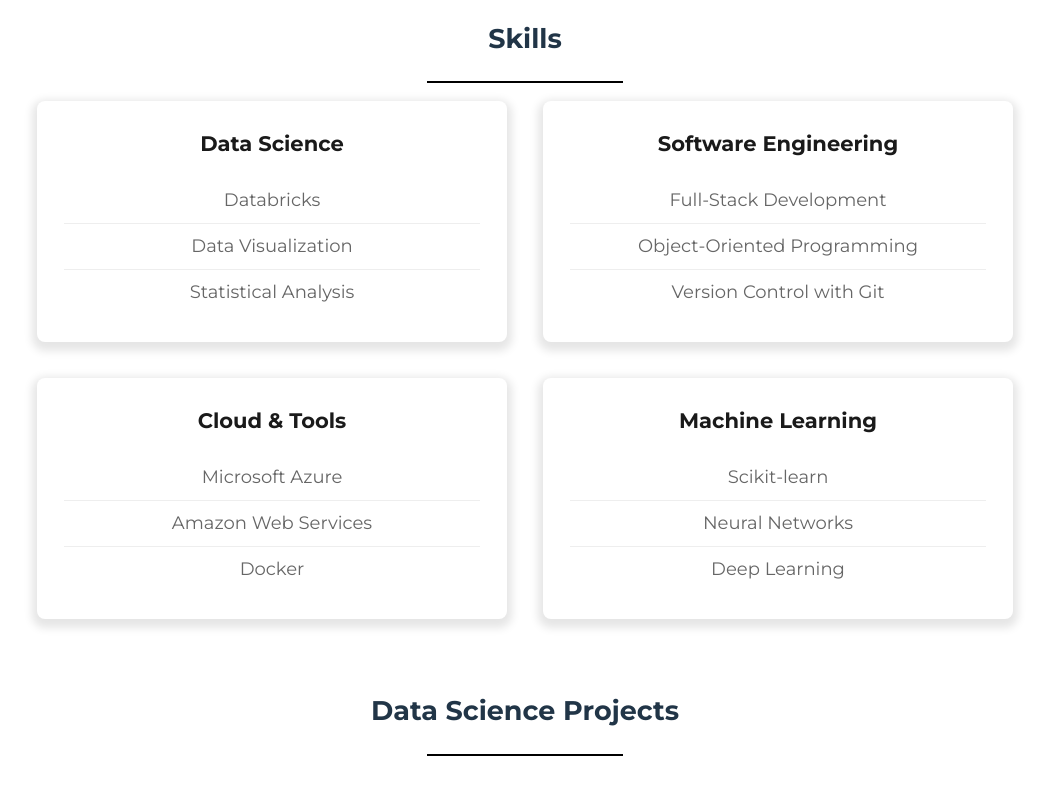
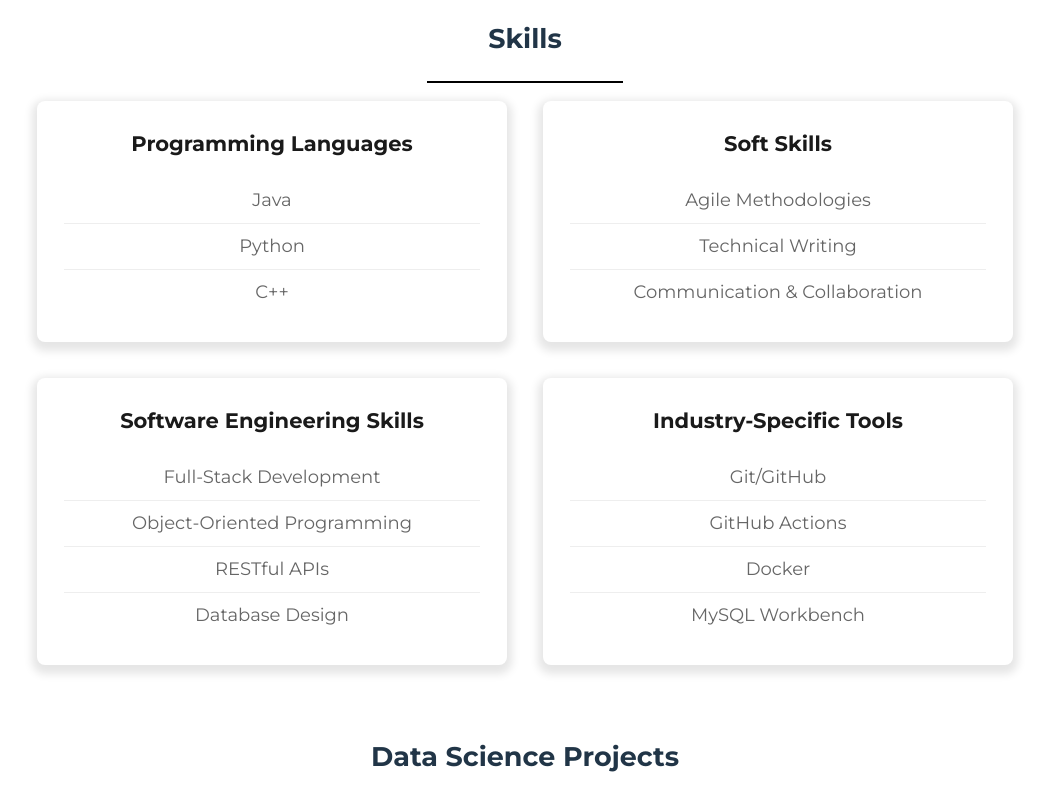
Before and after one commit to Jokocak/MyReactivePortfolio, a React (Vite) app in the folder my-reactive-portfolio/: page / in a window 1280 px wide. Shown: the part 1180-1980 px from the top of the page, without its empty margins (231-1280 px from the left). Built offline with nearby package versions, Linux system fonts and the light colour scheme; no server answers.

Commit message:
[Implementation] Portfolio Adjustments
The data titles has been changed to 'Software Engineer'. The 'About Me

```diff
--- a/my-reactive-portfolio/index.html
+++ b/my-reactive-portfolio/index.html
@@ -7,7 +7,7 @@
     <link rel="preconnect" href="https://fonts.gstatic.com" crossorigin>
     <link href="https://fonts.googleapis.com/css2?family=Montserrat:ital,wght@0,100..900;1,100..900&display=swap" rel="stylesheet">
 
-    <link rel="icon" type="image/svg+xml" href="/vite.svg" />
+    <link rel="icon" type="image/svg+xml" href="/folder-icon.svg" />
     <meta name="viewport" content="width=device-width, initial-scale=1.0" />
     <title>James Kocak's Portfolio</title>
   </head>
--- a/my-reactive-portfolio/src/App.jsx
+++ b/my-reactive-portfolio/src/App.jsx
@@ -12,8 +12,7 @@
 
 // Local Imports
 import './App.css'
-import profilePic from './assets/jamkocak88@gmail.com-0.jpg'
-// import profilePic from './assets/PortfolioPhoto.JPG'
+import profilePic from './assets/jamkocak88@gmail.com-1.jpg'
 import resumeFile from './assets/James_Kocak_Resume.pdf'
 import databricksLogo from './assets/databricks-logo-asset.png'
 import microsoftLogo from './assets/microsoft-logo-asset.png'
@@ -112,12 +111,6 @@
       description: "Engineered a scalable PostgreSQL ingestion pipeline for millions of records, developed a sub-minute identification algorithm for optimal data product blueprint matches, and implemented full CRUD functionality to manage 10k+ data assets.",
       icon: <FaDatabase />,
     },
-    // {
-    //   id: 3,
-    //   title: "Synthea Data Generation",
-    //   description: "Leveraged Synthea to generate realistic healthcare datasets (10K+ patient records) for robust ML testing and disease detection, developed automated JSON data pipelines for flexible analytics ingestion, and boosted data quality testing coverage from 50% to 95% with integrated validation scripts.",
-    //   icon: <FaGears />,
-    // }
   ];
 
   // Software Engineering Projects
@@ -157,7 +150,7 @@
               <div className="profile-links">
                 <h2>James Kocak</h2>
                 <hr />
-                <h2>Data Scientist | Data Engineer</h2>
+                <h2>Software Engineer</h2>
 
                 <div className="social-links">
                   <a href="https://github.com/Jokocak" target="_blank" rel="noopener noreferrer">
@@ -194,7 +187,7 @@
             <hr />
 
             <div className="card">
-              I'm a data scientist with experience in Python, machine learning, and data engineering. I've built predictive models, designed robust data pipelines, and delivered actionable insights from complex datasets.
+              I'm a software engineer with experience creating backend design, database schemas, and APIs. I've built full-stack applications, designed robust databases, and optimized algorithms for efficient runtimes.
             </div>
           </section>
 
@@ -224,38 +217,40 @@
 
             <div className="skills-primary">
               <div className="skill-card card">
-                <h3>Data Science</h3>
+                <h3>Programming Languages</h3>
                 <ul>
-                  <li>Databricks</li>
-                  <li>Data Visualization</li>
-                  <li>Statistical Analysis</li>
+                  <li>Java</li>
+                  <li>Python</li>
+                  <li>C++</li>
                 </ul>
               </div>
 
               <div className="card skill-card">
-                <h3>Software Engineering</h3>
+                <h3>Soft Skills</h3>
                 <ul>
-                  <li>Full-Stack Development</li>
-                  <li>Object-Oriented Programming</li>
-                  <li>Version Control with Git</li>
+                  <li>Agile Methodologies</li>
+                  <li>Technical Writing</li>
+                  <li>Communication & Collaboration</li>
                 </ul>
               </div>
 
               <div className="card skill-card">
-                <h3>Cloud & Tools</h3>
+                <h3>Software Engineering Skills</h3>
                 <ul>
-                  <li>Microsoft Azure</li>
-                  <li>Amazon Web Services</li>
-                  <li>Docker</li>
+                  <li>Full-Stack Development</li>
+                  <li>Object-Oriented Programming</li>
+                  <li>RESTful APIs</li>
+                  <li>Database Design</li>
                 </ul>
               </div>
 
               <div className="card skill-card">
-                <h3>Machine Learning</h3>
+                <h3>Industry-Specific Tools</h3>
                 <ul>
-                  <li>Scikit-learn</li>
-                  <li>Neural Networks</li>
-                  <li>Deep Learning</li>
+                  <li>Git/GitHub</li>
+                  <li>GitHub Actions</li>
+                  <li>Docker</li>
+                  <li>MySQL Workbench</li>
                 </ul>
               </div>
             </div>
@@ -287,7 +282,7 @@
           </section>
 
           <section id="software-projects" className="section">
-            <h2>Software Engineering Projects</h2>
+            <h2>Projects</h2>
             <hr />
               <div className="projects-grid">
                 {softwareProjects.map((project) => (
```
Also changed, not shown: my-reactive-portfolio/public/folder-icon.svg (added), 1 other file (tests, documents, lock files or other folders).
